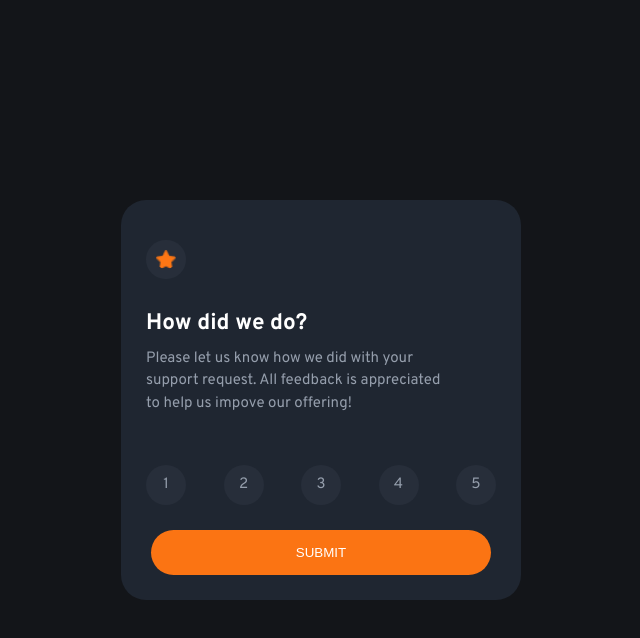
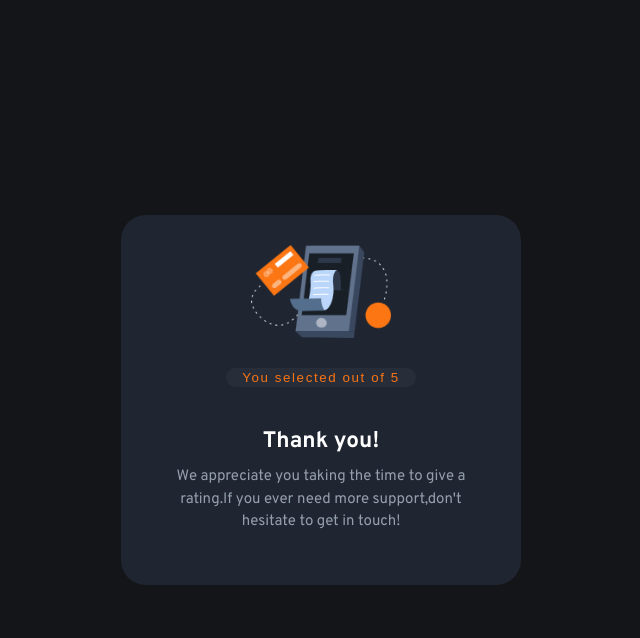
Before and after one commit to ozi-sadiq-kasai/Interactive-rating-card-, a plain HTML site: page index.html in a window 1280 px wide. Both pictures are taken after a click on the button "SUBMIT". Shown: the whole page, without its empty margins (319-959 px from the left). Drawn offline with Linux system fonts and the light colour scheme.

Commit message:
added js file

```diff
--- a/index.html
+++ b/index.html
@@ -9,9 +9,9 @@
     <title>Card Rating</title>
 </head>
 <body>
-    <main>
-        <section>
-            <img src="./images/icon-star.png" alt="star">
+    <main class="sectionOne">
+        <section >
+            <img src="./images/icon-star.png" alt="star" class="star">
             <h1>
                 How did we do?
             </h1>
@@ -28,5 +28,18 @@
             <button>SUBMIT</button>
         </section>
     </main>
+    <main class="hidden">
+        <section class="check" >
+            <img src="images/illustration-thank-you.png" alt="icon" class="check-img">
+            <button class="btn">You selected <span class="number"></span> out of 5</button>
+            <h1>
+                Thank you!
+            </h1>
+            <p class="thanks">
+                We appreciate you taking the time to give a rating.If you ever need more support,don't hesitate to get in touch!
+            </p>
+        </section>
+    </main>
+    <script src="index.js"></script>
 </body>
 </html>
--- /dev/null
+++ b/index.js
@@ -0,0 +1,11 @@
+    // rates
+let display = document.querySelector('.number')
+let rates = document.querySelectorAll('li')
+  rates.forEach((rate)=>{
+    rate.addEventListener('click',()=> {display.innerText = rate.innerText})})
+
+    // button
+let sector = document.querySelector('.hidden')
+let sectionOne = document.querySelector('.sectionOne')
+  let submit = document.querySelector('button').addEventListener('click',()=>{sector.classList.remove('hidden')
+  sectionOne.style.display = 'none'})
--- a/style.css
+++ b/style.css
@@ -7,6 +7,7 @@ body{
     width: 100vw;
     height: 100vh;
     display: flex;
+    flex-direction: column;
     justify-content: center;
     align-items: center;
     font-size: 15px;
@@ -14,7 +15,7 @@ body{
     font-family: 'Overpass', sans-serif;
 }
 main{
-    height: 400px;
+    height: 370px;
     width: 400px;
     display: flex;
     justify-content: center;
@@ -23,32 +24,31 @@ main{
 }
 section{
     /* border: 2px solid red; */
-    width: 380px;
+    width: 90%;
     height: 100%;
     display: flex;
     flex-direction: column;
     padding: 0 15px;
     border-radius: 25px;
-
 }
 
-img{
+.star{
     width: 40px;
     height: 40px;
-   margin-top: 40px;
+   margin-top: 30px;
    border-radius: 20px;
    padding:10px;
    background-color: rgb(39,46,58);
 }
 h1{
-    margin-top: 30px;
     color: hsl(0, 0%, 100%);
     font-weight: 700;
+    margin-top: 20px;
 }
 p{
     margin-top: 10px;
     line-height: 1.5em;
-    width: 300px;
+    width: 100%;
     text-align:left;
     color:hsl(217, 12%, 63%);
     font-weight: 400;
@@ -56,27 +56,77 @@ p{
 ul{
     list-style-type: none;
     display: flex;
-    margin-top: 50px;
+    margin-top: 20px;
     justify-content: space-between;
-
 }
 ul li{
-    /* border: 1px solid #000; */
     height: 40px;
     width: 40px;
     text-align: center;
     border-radius: 20px;
-    padding-top: 10px;
+    padding-top: 12px;
     background-color: rgb(39,46,58);
     color: hsl(217, 12%, 63%);
+    transition-duration: 0.5s;
+    cursor: pointer;
+}
+li:hover{
+    background-color: hsl(25, 97%, 53%);
+    }
+li:active{
+    background-color:hsl(217, 12%, 63%) ;
+    color: white;
 }
 button{
-    width: 340px;
+    width: 97%;
     align-self: center;
     padding: 15px 10px;
-    margin: 25px 0;
+    margin-top: 30px;
     border-radius: 25px;
     background-color: hsl(25, 97%, 53%);
     border:none;
-    color: white;
+    color: hsl(0, 0%, 100%);
+    cursor: pointer;
+    letter-spacing: 0.1rem;
+    transition-duration: 1s;
 }
+button:hover{
+    color: hsl(25, 97%, 53%);
+    background-color: hsl(0, 0%, 100%) ;
+}
+.check{
+    display: flex;
+    width: 100%;
+    flex-direction: column;
+    align-items: center;
+}
+.check-img{
+    width: 140px;
+    margin-top: 30px;
+}
+.hidden{
+    display: none;
+}
+
+.check .btn{
+    width: 190px;
+    padding: 2px;
+    background-color:rgb(39,46,58);
+    color:hsl(25, 97%, 53%);
+}
+.check h1{
+    margin-top: 40px;
+}
+.thanks{
+    text-align:center;
+    width: 80%;
+    margin-bottom: 50px;
+}
+
+@media screen and (max-width:375px){
+    main{
+        /* height: 370px; */
+        width: 300px;
+    }
+
+}
```
Also changed, not shown: 1 other file.
